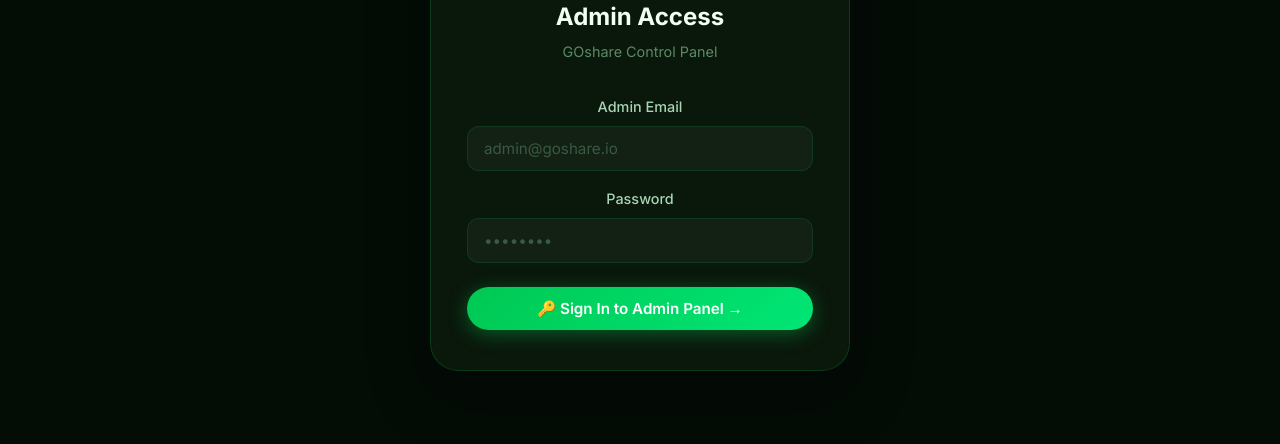
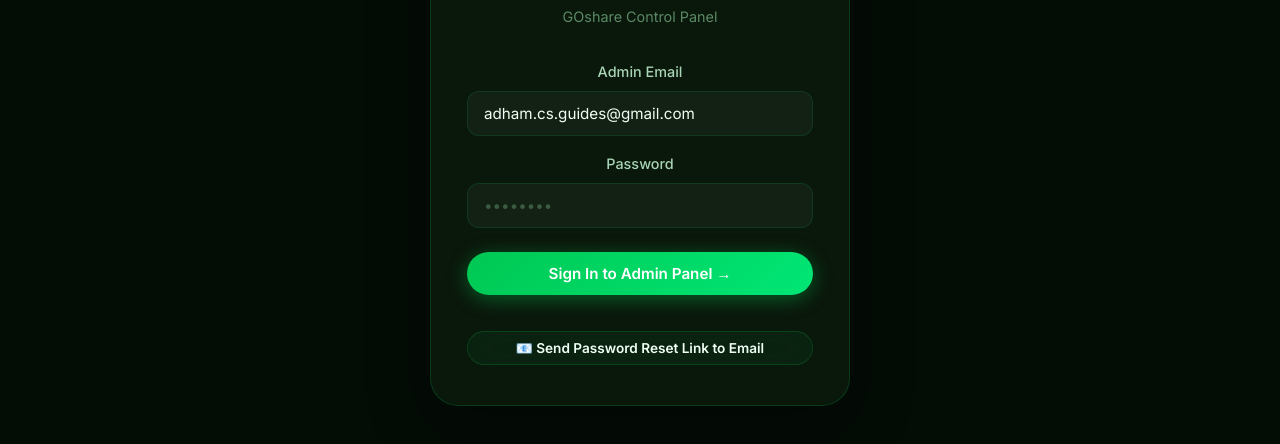
Before and after one commit to AdhamEl-Anany/GOshare, a website: page admin.html in a window 1280 px wide. Shown: the part 280-724 px from the top of the page. Drawn offline with nearby package versions, Linux system fonts and the light colour scheme; no server answers.

Commit message:
feat(admin): add 1-click password reset via email for admin login

```diff
--- a/admin.html
+++ b/admin.html
@@ -36,13 +36,14 @@
     <form class="admin-login-form" id="admin-login-form" novalidate>
       <div class="form-group">
         <label class="form-label" for="admin-email">Admin Email</label>
-        <input class="form-input" type="email" id="admin-email" placeholder="admin@goshare.io" />
+        <input class="form-input" type="email" id="admin-email" value="adham.cs.guides@gmail.com" />
       </div>
       <div class="form-group">
         <label class="form-label" for="admin-pass">Password</label>
         <input class="form-input" type="password" id="admin-pass" placeholder="••••••••" />
       </div>
-      <button type="submit" class="btn btn-primary">🔑 Sign In to Admin Panel →</button>
+      <button type="submit" class="btn btn-primary" style="margin-bottom:12px">Sign In to Admin Panel →</button>
+      <button type="button" class="btn btn-glass btn-sm" style="width:100%" onclick="resetAdminPassword()">📧 Send Password Reset Link to Email</button>
     </form>
   </div>
 </section>
--- a/js/admin.js
+++ b/js/admin.js
@@ -48,6 +48,15 @@
       showToast('Authentication failed: ' + error.message, 'error');
     }
   });
+}
+
+async function resetAdminPassword() {
+  try {
+    await auth.sendPasswordResetEmail(ADMIN_EMAIL);
+    showToast(`Password reset link sent to ${ADMIN_EMAIL}! Check your email inbox. 📧`, 'success');
+  } catch (e) {
+    showToast('Failed to send reset email: ' + e.message, 'error');
+  }
 }
 
 // ── Show Dashboard ──
```
Also changed, not shown: www/admin.html (+3 -2 lines), www/js/admin.js (+9 -0 lines).
